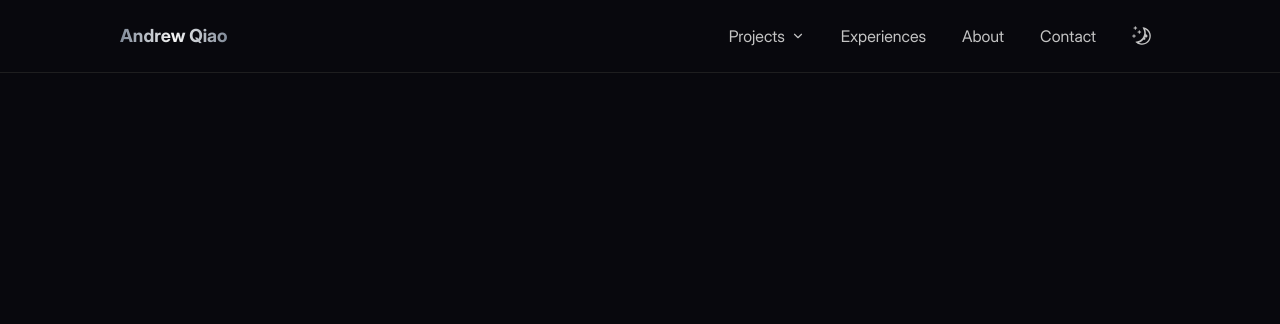
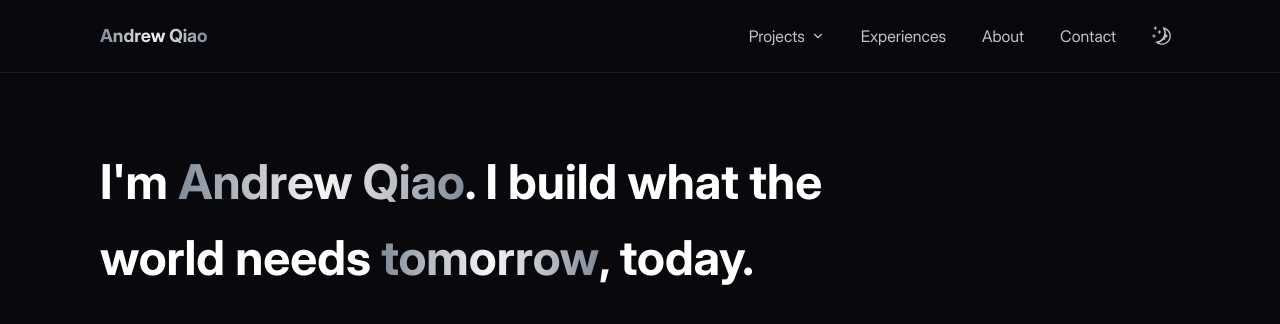
Before and after one commit to qiaoandrew/andrewqiao.com, a Next.js app: page / in a window 1280 px wide. Shown: the top 324 px of the page. Built offline with nearby package versions, Linux system fonts and the light colour scheme.

Commit message:
hero styling

```diff
--- a/src/app/globals.css
+++ b/src/app/globals.css
@@ -33,6 +33,6 @@
 
 @layer utilities {
   .container {
-    @apply mx-auto px-5 max-w-[1080px];
+    @apply mx-auto px-5 max-w-[1080px] sm:px-9 2xl:px-0;
   }
 }
--- a/src/app/layout.tsx
+++ b/src/app/layout.tsx
@@ -20,7 +20,11 @@ export default function RootLayout({
     <html lang="en" suppressHydrationWarning>
       <head />
       <body
-        className={cn("bg-background", inter.variable, interDisplay.variable)}
+        className={cn(
+          "bg-background pt-21 sm:pt-24 md:pt-32 2xl:pt-36",
+          inter.variable,
+          interDisplay.variable,
+        )}
       >
         <Providers>
           <Header />
--- a/src/app/page.tsx
+++ b/src/app/page.tsx
@@ -1,3 +1,9 @@
+import Hero from "@/components/sections/Hero";
+
 export default function Home() {
-  return <></>;
+  return (
+    <>
+      <Hero />
+    </>
+  );
 }
--- a/src/components/navigation/Header.tsx
+++ b/src/components/navigation/Header.tsx
@@ -7,7 +7,7 @@ import MenuToggle from "@/components/navigation/MenuToggle";
 
 export default function Header() {
   return (
-    <header className="fixed inset-x-0 top-0 border-b border-b-border">
+    <header className="fixed inset-x-0 top-0 border-b border-b-border bg-background/40 backdrop-blur-md">
       <div className="container h-14 md:h-18 flex items-center justify-between">
         <Link href="/" className="font-display text-4.5 font-bold">
           <GradientText>Andrew Qiao</GradientText>
--- /dev/null
+++ b/src/components/sections/Hero.tsx
@@ -0,0 +1,12 @@
+import GradientText from "../typography/GradientText";
+
+export default function Hero() {
+  return (
+    <section className="container mb-9">
+      <h1 className="text-7 font-bold font-display max-w-[350px] xs:text-9 xs:leading-[56px] xs:max-w-[460px] sm:max-w-[550px] lg:max-w-[742px] lg:text-12 lg:leading-[76px]">
+        I&apos;m <GradientText>Andrew Qiao</GradientText>. I build what the
+        world needs <GradientText>tomorrow</GradientText>, today.
+      </h1>
+    </section>
+  );
+}
--- a/tailwind.config.ts
+++ b/tailwind.config.ts
@@ -61,9 +61,11 @@ const config: Config = {
       4.5: ["18px", "28px"],
       5: ["20px", "32px"],
       6: ["24px", "36px"],
+      7: ["28px", "40px"],
       8: ["32px", "44px"],
       9: ["36px", "48px"],
       10: ["40px", "52px"],
+      11: ["44px", "56px"],
       12: ["48px", "60px"],
     },
     screens: {
@@ -114,6 +116,8 @@ const config: Config = {
       },
       spacing: {
         18: "72px",
+        21: "84px",
+        36: "144px",
       },
     },
   },
```
